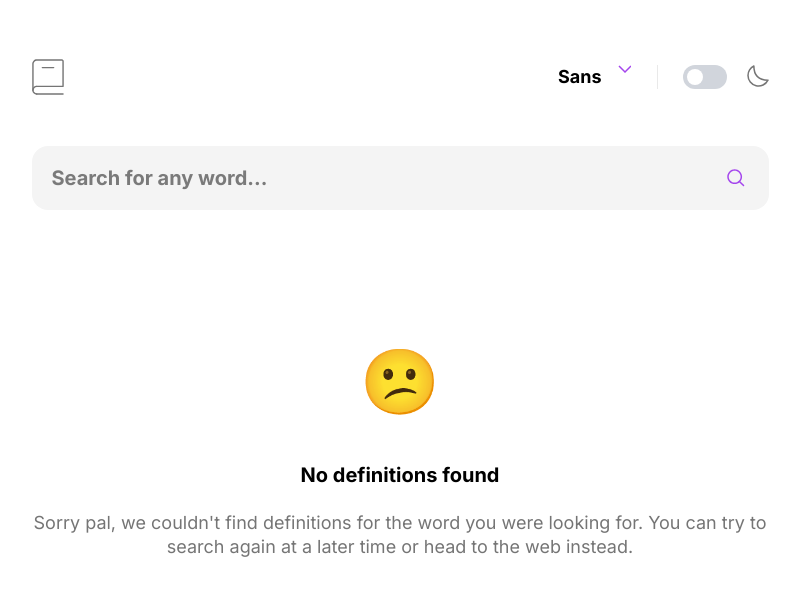
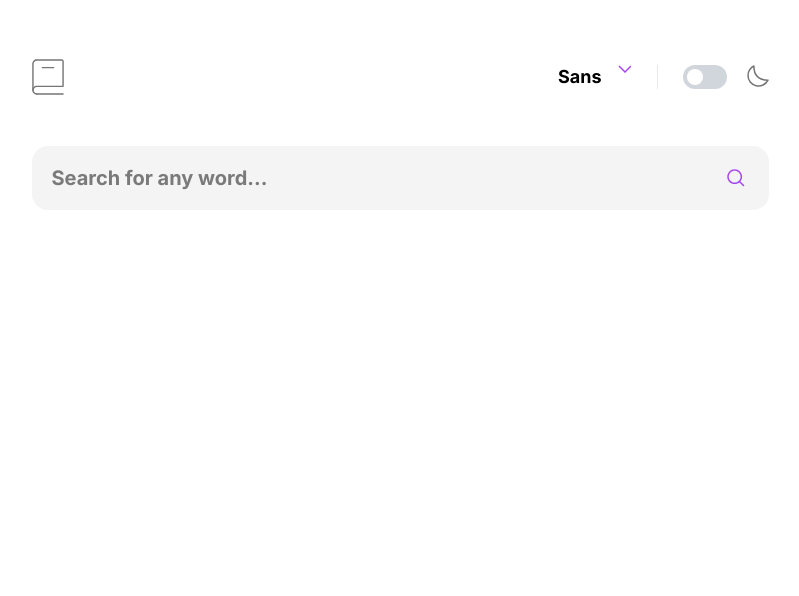
Before and after one commit to JHughesSUTA/dictionary-app, a React (Vite) app: page / in a window 1280 px wide. Shown: the top 596 px of the page, without its empty margins (240-1039 px from the left). Built offline with nearby package versions, Linux system fonts and the light colour scheme.

Commit message:
only show search info after a search

```diff
--- a/src/App.tsx
+++ b/src/App.tsx
@@ -11,6 +11,7 @@ function App() {
   const [result, setResult] = useState<DictionaryResult | null>(null);
   const [loading, setLoading] = useState<boolean>(false);
   const [font, setFont] = useState<Font>("sans");
+  const [hasSearched, setHasSearched] = useState<boolean>(false);
 
   return (
     <>
@@ -23,8 +24,11 @@ function App() {
             setResult={setResult}
             setMeanings={setMeanings}
             setLoading={setLoading}
+            setHasSearched={setHasSearched}
           />
-          <Main result={result} loading={loading} meanings={meanings} />
+          {hasSearched && (
+            <Main result={result} loading={loading} meanings={meanings} />
+          )}
         </div>
       </ThemeProvider>
     </>
--- a/src/components/Search.tsx
+++ b/src/components/Search.tsx
@@ -7,9 +7,15 @@ type SearchProps = {
   setResult: (result: DictionaryResult) => void;
   setMeanings: (meanings: Meaning[]) => void;
   setLoading: (val: boolean) => void;
+  setHasSearched: (val: boolean) => void;
 };
 
-const Search = ({ setResult, setMeanings, setLoading }: SearchProps) => {
+const Search = ({
+  setResult,
+  setMeanings,
+  setLoading,
+  setHasSearched,
+}: SearchProps) => {
   const [searchTerm, setSearchTerm] = useState<string>("");
 
   const fetchTerm = async (word: string) => {
@@ -21,6 +27,7 @@ const Search = ({ setResult, setMeanings, setLoading }: SearchProps) => {
       const data = await res.json();
       setResult(data[0]);
       setMeanings(data[0].meanings);
+      setHasSearched(true);
     } catch (error) {
       console.log("error loading data", error);
     } finally {
```
Also changed, not shown: src/components/ResultWord.tsx (+8 -2 lines).
